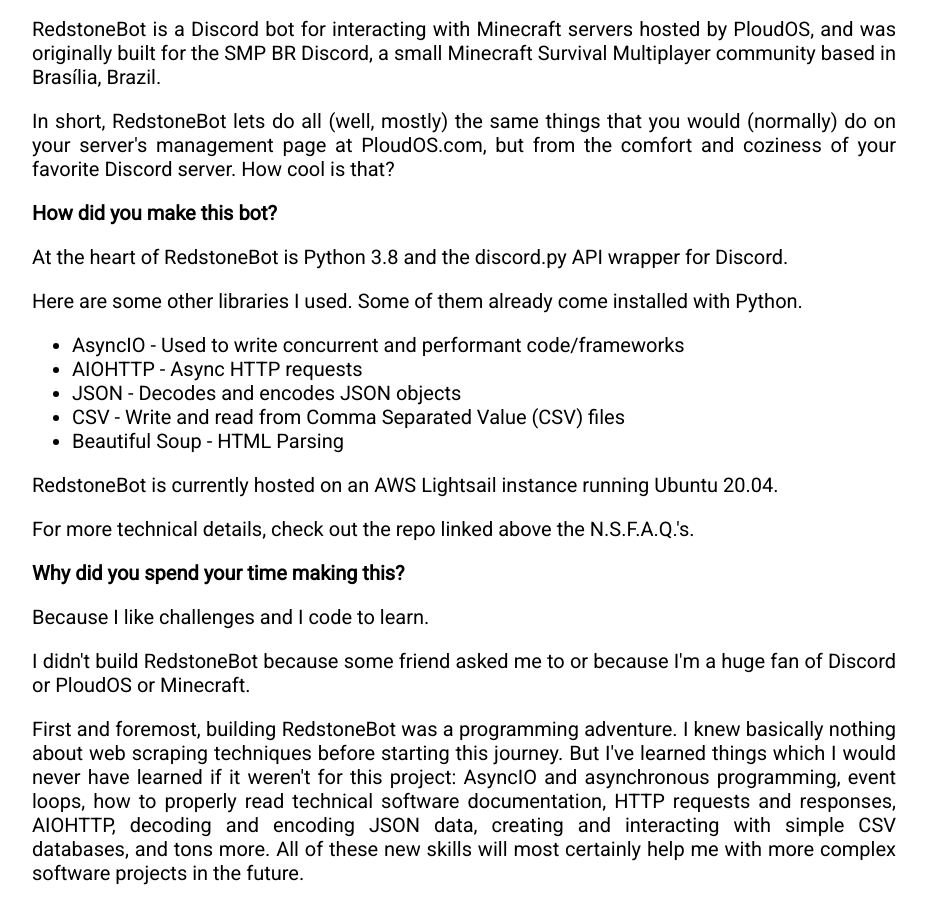
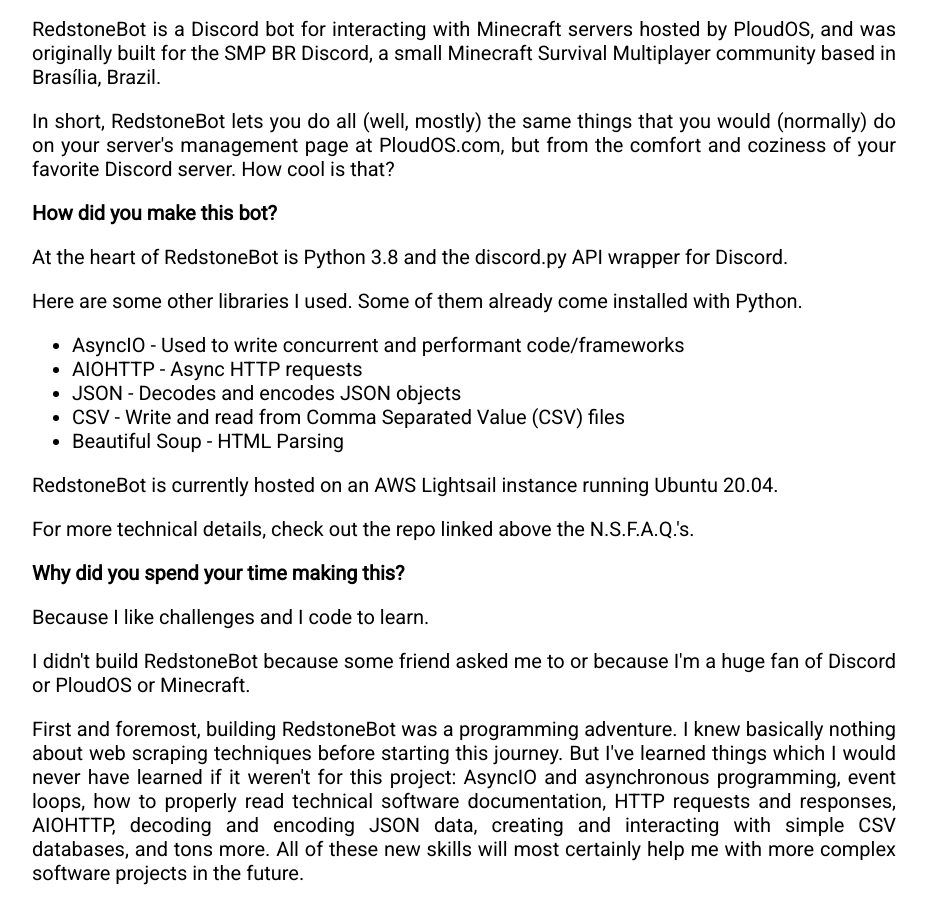
Before and after one commit to ChromeUniverse/RedstoneBot, a plain HTML site: page docs/index.html in a window 1280 px wide. Shown: the part 813-1715 px from the top of the page, without its empty margins (176-1103 px from the left). Drawn offline with Linux system fonts and the light colour scheme.

Commit message:
Typos galore

```diff
--- a/docs/index.html
+++ b/docs/index.html
@@ -98,7 +98,7 @@
 
     <p><b>What exactly is RedstoneBot? What does it do?</b></p>
     <p>RedstoneBot is a Discord bot for interacting with Minecraft servers hosted by PloudOS, and was originally built for the SMP BR Discord, a small Minecraft Survival Multiplayer community based in Brasília, Brazil.</p>
-    <p>In short, RedstoneBot lets do all (well, mostly) the same things that you would (normally) do on your server's management page at PloudOS.com, but from the comfort and coziness of your favorite Discord server. How cool is that?</p>
+    <p>In short, RedstoneBot lets you do all (well, mostly) the same things that you would (normally) do on your server's management page at PloudOS.com, but from the comfort and coziness of your favorite Discord server. How cool is that?</p>
 
     <p><b>How did you make this bot?</b></p>
     <p>At the heart of RedstoneBot is Python 3.8 and the discord.py API wrapper for Discord.</p>
```
